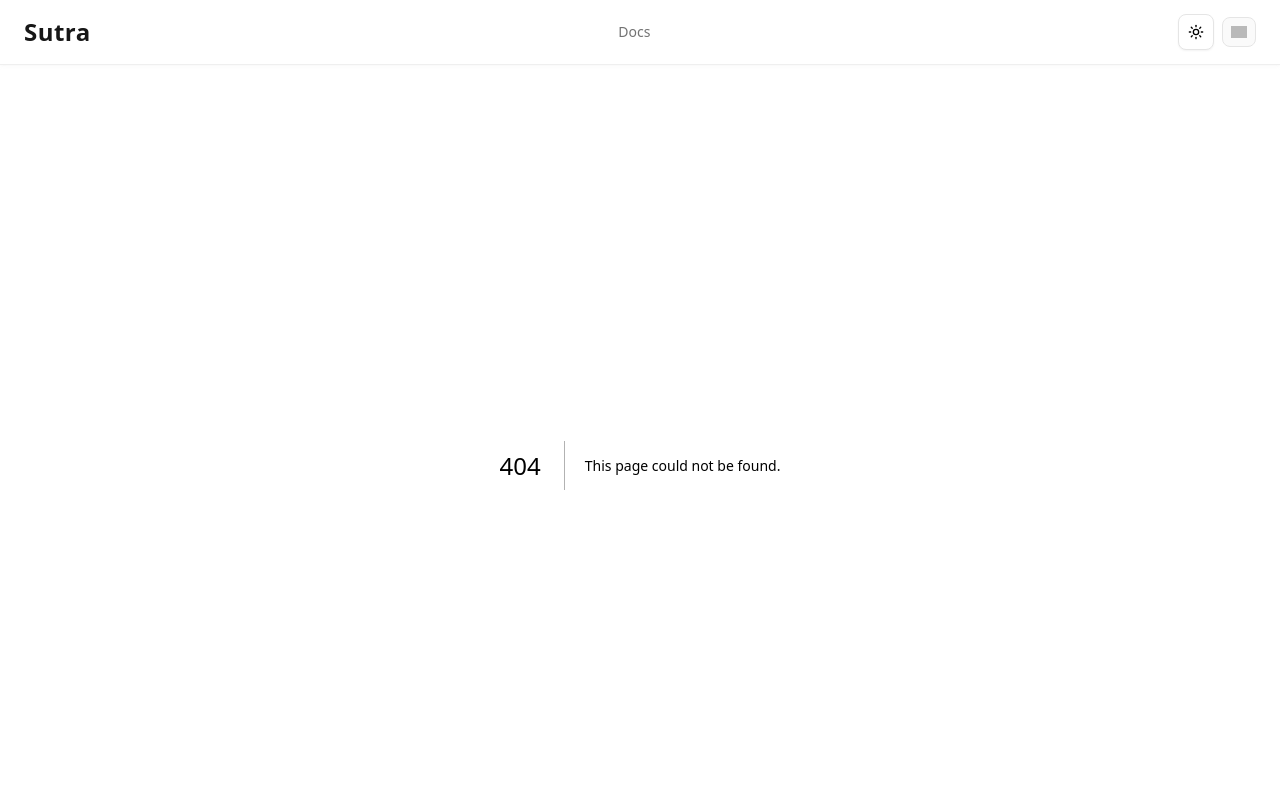
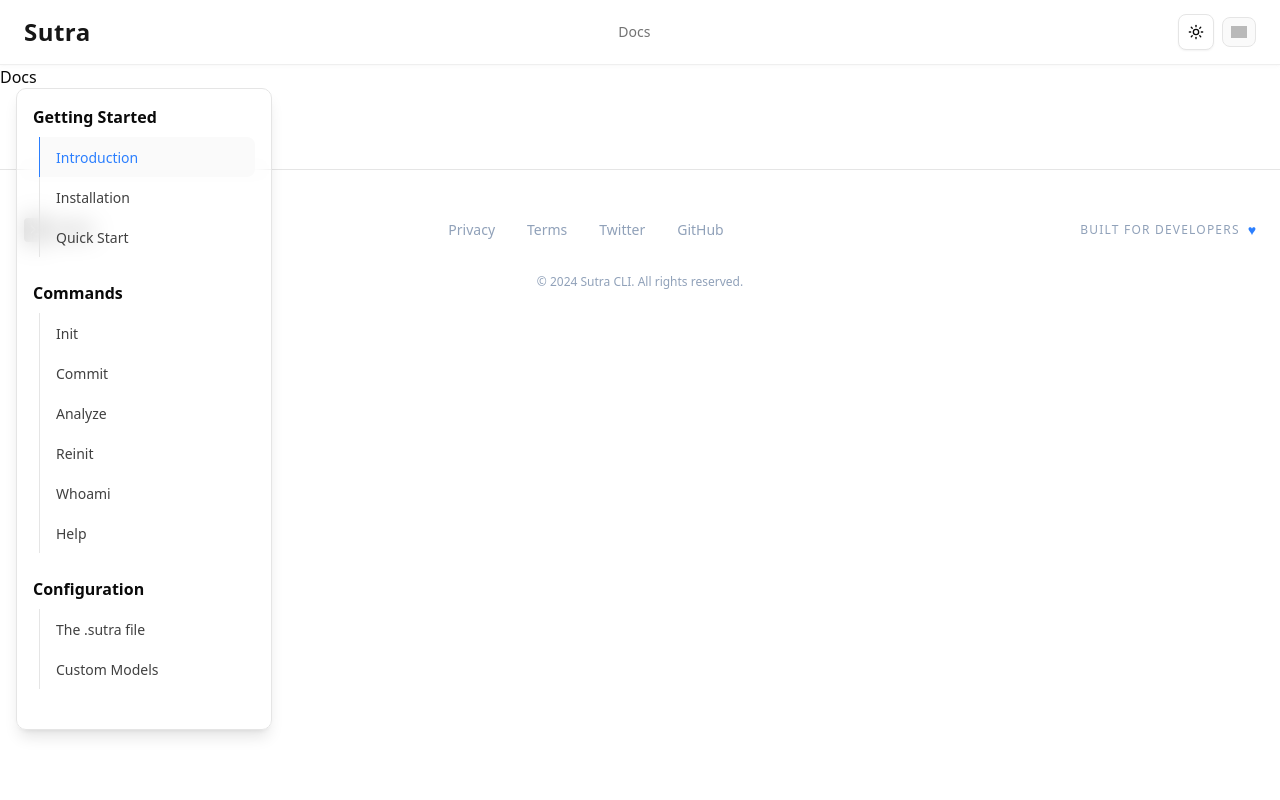
Before and after one commit to harikeshranjan/sutra-web, a Next.js app: page /docs/introduction in a window 1280 px wide. Before the commit this address had no page. Shown: the top 800 px of the page. Built offline with nearby package versions, Linux system fonts and the light colour scheme; grey boxes are pictures that could not be loaded.

Commit message:
[feat(docs)] Add documentation introduction page and sidebar navigation

```diff
--- /dev/null
+++ b/app/docs/introduction/page.tsx
@@ -0,0 +1,9 @@
+import React from 'react'
+
+function Introduction() {
+  return (
+    <div>Docs</div>
+  )
+}
+
+export default Introduction
--- /dev/null
+++ b/app/docs/layout.tsx
@@ -0,0 +1,11 @@
+import DocsSidebar from "@/components/docs-sidebar";
+import React from "react";
+
+export default function DocsLayout({ children }: { children: React.ReactNode }) {
+  return (
+    <main>
+      <DocsSidebar />
+      {children}
+    </main>
+  )
+}
--- /dev/null
+++ b/components/docs-sidebar.tsx
@@ -0,0 +1,36 @@
+'use client';
+
+import { docsSidebarList } from "@/utils/docs-sidebar-list"
+import Link from "next/link"
+import { usePathname } from "next/navigation";
+
+function DocsSidebar() {
+  const pathname = usePathname();
+
+  const isActive = (href: string) => pathname === href;
+
+  return (
+    <aside className="w-64 p-4 backdrop-blur-md bg-opacity-30 border rounded-lg shadow-lg fixed z-99 top-18 left-0 h-calc(100vh - 2rem) m-4 overflow-y-auto">
+      {
+        docsSidebarList.map(section => (
+          <div key={section.id} className="mb-6">
+            <h2 className="text-base font-semibold">{section.heading}</h2>
+            <ul className="mt-2 ml-1.5">
+              {
+                section.items.map(item => (
+                  <li key={item.id} className={`border-l hover:border-blue-500 pl-4 py-2 hover:bg-neutral-50 hover:dark:bg-neutral-800 rounded-r-md transition-colors duration-200 cursor-pointer ${isActive(item.href) ? 'bg-neutral-50 dark:bg-neutral-800 border-l border-blue-500' : ''}`}>
+                    <Link href={item.href} className={`text-sm transition-colors duration-200 ${isActive(item.href) ? 'text-blue-500' : 'text-neutral-700 dark:text-neutral-300 hover:text-blue-500'}`}>
+                      {item.title}
+                    </Link>
+                  </li>
+                ))
+              }
+            </ul>
+          </div>
+        ))
+      }
+    </aside>
+  )
+}
+
+export default DocsSidebar
--- a/components/header.tsx
+++ b/components/header.tsx
@@ -9,7 +9,6 @@
   return (
     <nav className="sticky top-0 z-50 backdrop-blur-2xl bg-white/40 dark:bg-neutral-950/40 border-b border-neutral-200/60 dark:border-neutral-800/60 transition-all duration-500 shadow-sm shadow-neutral-100/50 dark:shadow-neutral-900/50">
       <div className="container mx-auto flex items-center justify-between px-6 py-3.5">
-
         <Link
           href={"/"}
           className="group flex items-center gap-2 cursor-pointer"
@@ -23,7 +22,7 @@
         <ul className="flex items-center gap-1">
           <li>
             <Link
-              href={"/docs"}
+              href={"/docs/introduction"}
               className="cursor-pointer relative inline-flex items-center px-3 py-1.5 rounded-md text-sm font-medium text-neutral-500 dark:text-neutral-400 hover:text-neutral-900 dark:hover:text-neutral-100 hover:bg-neutral-100 dark:hover:bg-neutral-800/60 transition-all duration-200"
             >
               Docs
--- /dev/null
+++ b/utils/docs-sidebar-list.ts
@@ -0,0 +1,75 @@
+export const docsSidebarList = [
+  {
+    id: "getting-started",
+    heading: "Getting Started",
+    items: [
+      {
+        id: "introduction",
+        title: "Introduction",
+        href: "/docs/introduction"
+      },
+      {
+        id: "installation",
+        title: "Installation",
+        href: "/docs/installation"
+      },
+      {
+        id: "quick-start",
+        title: "Quick Start",
+        href: "/docs/quick-start"
+      }
+    ]
+  },
+  {
+    id: "commands",
+    heading: "Commands",
+    items: [
+      {
+        id: "init",
+        title: "Init",
+        href: "/docs/commands/init"
+      },
+      {
+        id: "commit",
+        title: "Commit",
+        href: "/docs/commands/commit"
+      },
+      {
+        id: "analyze",
+        title: "Analyze",
+        href: "/docs/commands/analyze"
+      },
+      {
+        id: "reinit",
+        title: "Reinit",
+        href: "/docs/commands/reinit"
+      },
+      {
+        id: "whoami",
+        title: "Whoami",
+        href: "/docs/commands/whoami"
+      },
+      {
+        id: "help",
+        title: "Help",
+        href: "/docs/commands/help"
+      },
+    ]
+  },
+  {
+    id: "configuration",
+    heading: "Configuration",
+    items: [
+      {
+        id: ".sutra file",
+        title: "The .sutra file",
+        href: "/docs/configuration/sutra-file"
+      },
+      {
+        id: "custom-models",
+        title: "Custom Models",
+        href: "/docs/configuration/custom-models"
+      }
+    ],
+  }
+] as const;
```
